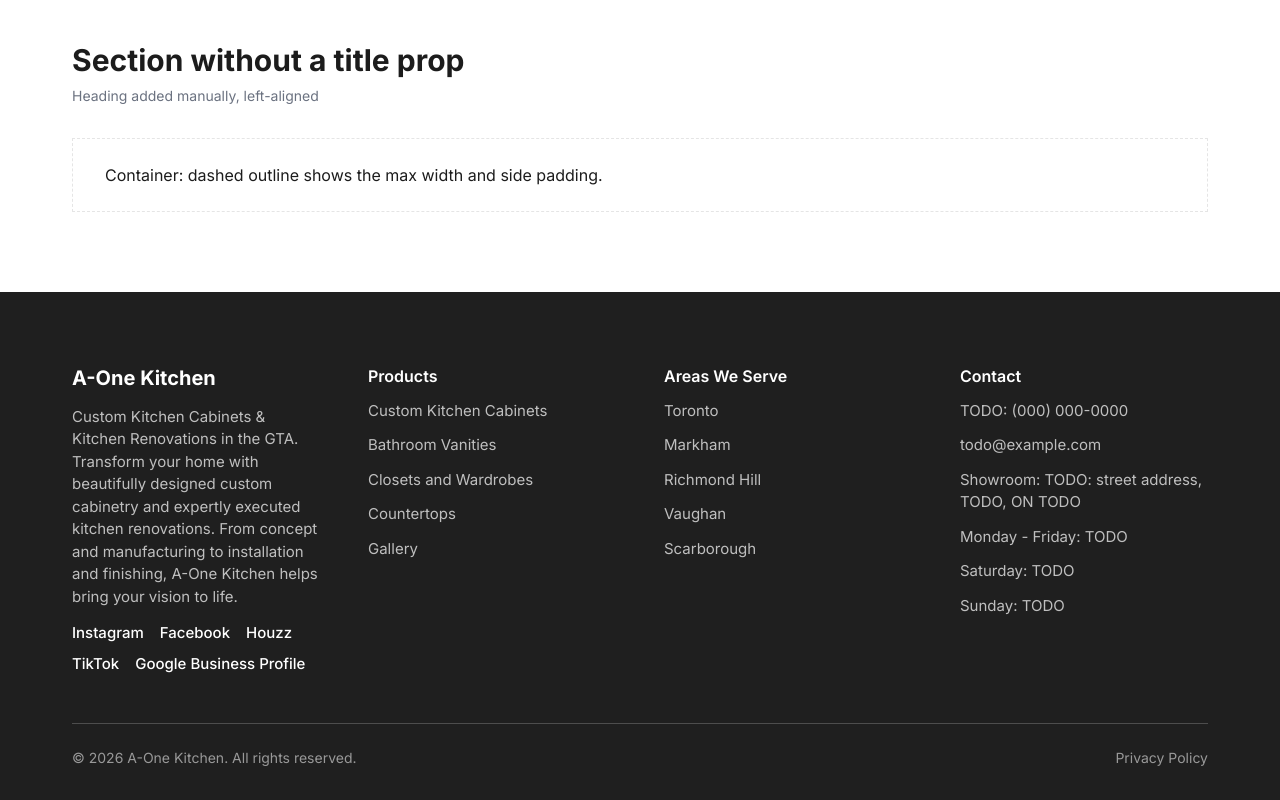
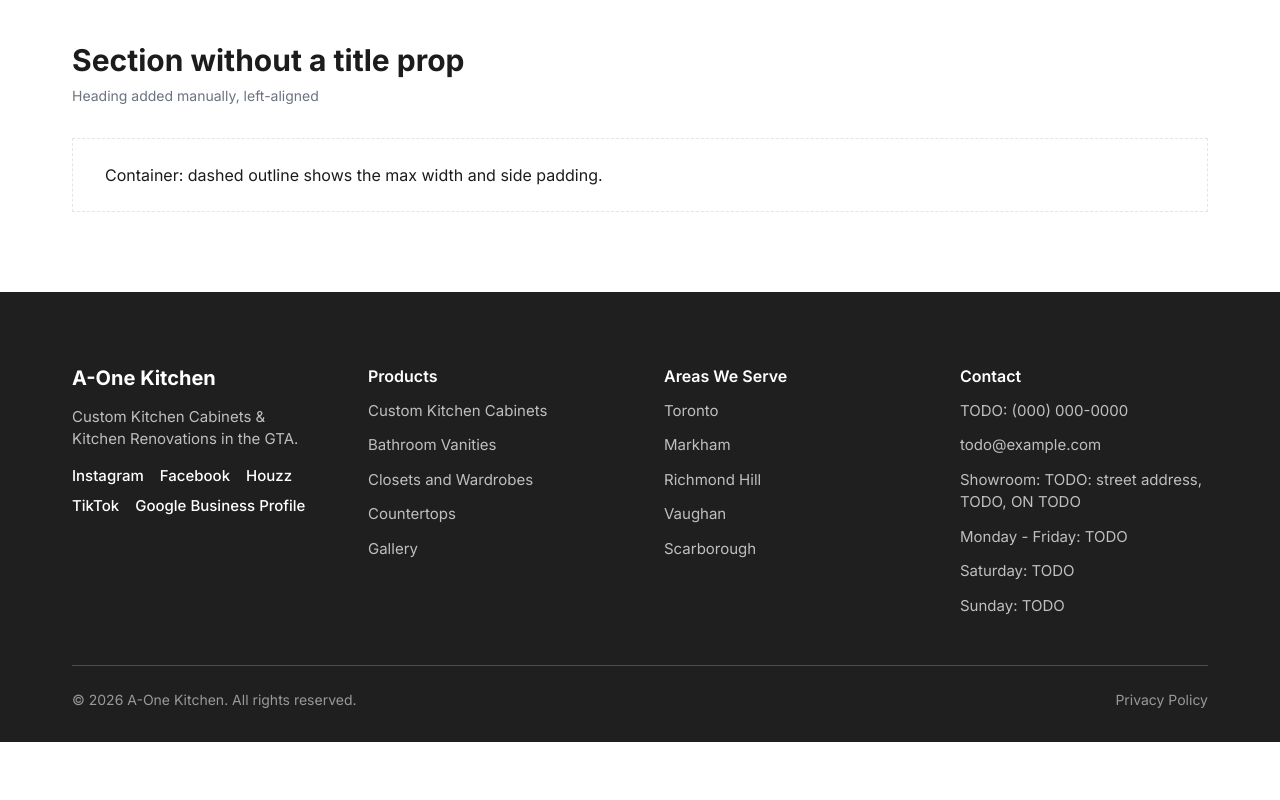
Before and after one commit to Abdallah-Divkar/kitchen-renovation-website, a Next.js app in the folder client/: page /ui-test in a window 1280 px wide. Shown: the part 6963-7763 px from the top of the page. After the commit the page ends 7705 px from the top, so only its background shows below. Built offline with nearby package versions, Linux system fonts and the light colour scheme.

Commit message:
fix: shorten tagline and remove placeholder logo

```diff
--- a/client/src/data/site.js
+++ b/client/src/data/site.js
@@ -14,7 +14,7 @@
 /** @type {SiteInfo} */
 export const site = {
   name: "A-One Kitchen",
-  tagline: "Custom Kitchen Cabinets & Kitchen Renovations in the GTA.\nTransform your home with beautifully designed custom cabinetry and expertly executed kitchen renovations.\nFrom concept and manufacturing to installation and finishing, A-One Kitchen helps bring your vision to life.",
+  tagline: "Custom Kitchen Cabinets & Kitchen Renovations in the GTA.",
   description: "Transform your home with beautifully designed custom cabinetry and expertly executed kitchen renovations.\nFrom concept and manufacturing to installation and finishing, A-One Kitchen helps bring your vision to life.",
   phone: "TODO: (000) 000-0000",
   phoneHref: "+10000000000",
```
